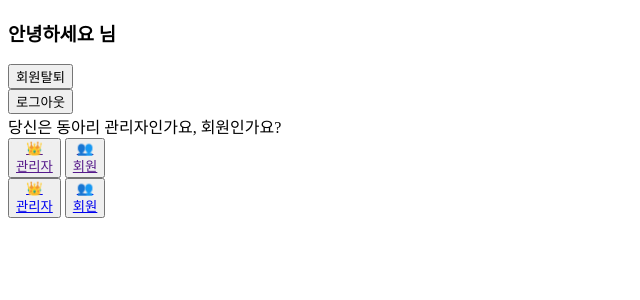
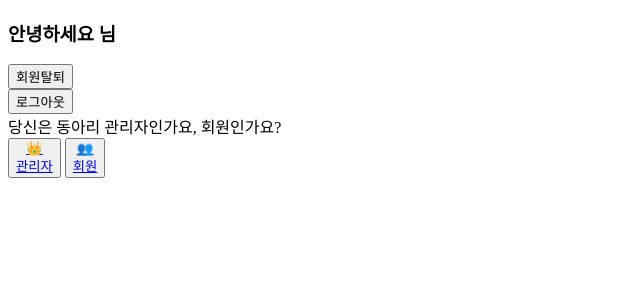
Before and after one commit to kw601/dongari_time, a Django app: page / in a window 1280 px wide. Shown: the top 300 px of the page, without its empty margins (0-640 px from the left). Run offline with Django 5.2, Linux system fonts and the light colour scheme; the visitor is signed in with stand-in values (Sample User, id 1).

Commit message:
Update landing.html

```diff
--- a/templates/landing/landing.html
+++ b/templates/landing/landing.html
@@ -10,16 +10,6 @@
     <div id="if_admin">
         <div>당신은 동아리 관리자인가요, 회원인가요?</div>
         <div id="select__container">
-
-            {% comment %}
-            <button id="admin_btn"><a href="{% url 'landing:make_club' %}"><div id="select__box"><div id="icon__box">👑</div>관리자</div></a></button>
-            <button id="member_btn"><a href="{% url 'landing:authentication' %}"><div id="select__box"><div id="icon__box">👥</div>회원</div></a></button>
-            {% endcomment %}
-            <button id="admin_btn"><a href=""><div id="select__box"><div id="icon__box">👑</div>관리자</div></a></button>
-            <button id="member_btn"><a href=""><div id="select__box"><div id="icon__box">👥</div>회원</div></a></button>
-        </div>
-    </div>
-
             <button id="admin_btn"><a href="{% url 'community:create_club' %}"><div id="select__box"><div id="icon__box">👑</div>관리자</div></a></button>
             <button id="member_btn"><a href="{% url 'landing:club_auth' %}"><div id="select__box"><div id="icon__box">👥</div>회원</div></a></button>
         </div>
@@ -29,7 +19,6 @@
         <button id="admin_btn"><a href="{% url 'community:create_club' %}"><div id="select__box"><div id="icon__box">👑</div>관리자</div></a></button>
         <button id="member_btn"><a href="{% url 'community:main' %}"><div id="select__box"><div id="icon__box">👥</div>동아리로 이동</div></a></button>
     </div>
-
     {% endif %}
 
     {% comment %}
@@ -50,6 +39,8 @@
         <button id="login_btn"><a href="{% url 'landing:login' %}">로그인</a></button>
         <button id="signup_btn"><a href="{% url 'landing:signup' %}">회원가입</a></button>
         {% endcomment %}
+        <button id="login_btn"><a href="">로그인</a></button>
+        <button id="signup_btn"><a href="">회원가입</a></button>
     </div>
 {% endif %}
 </div>
```
